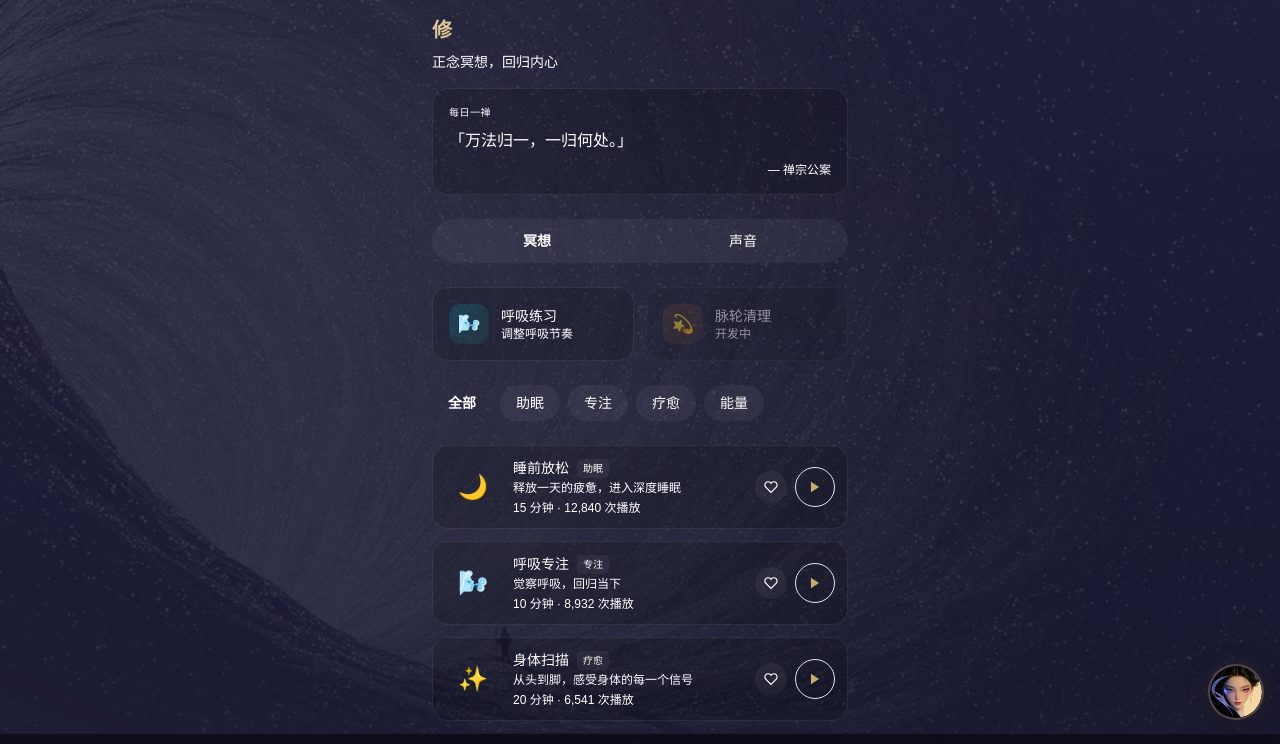
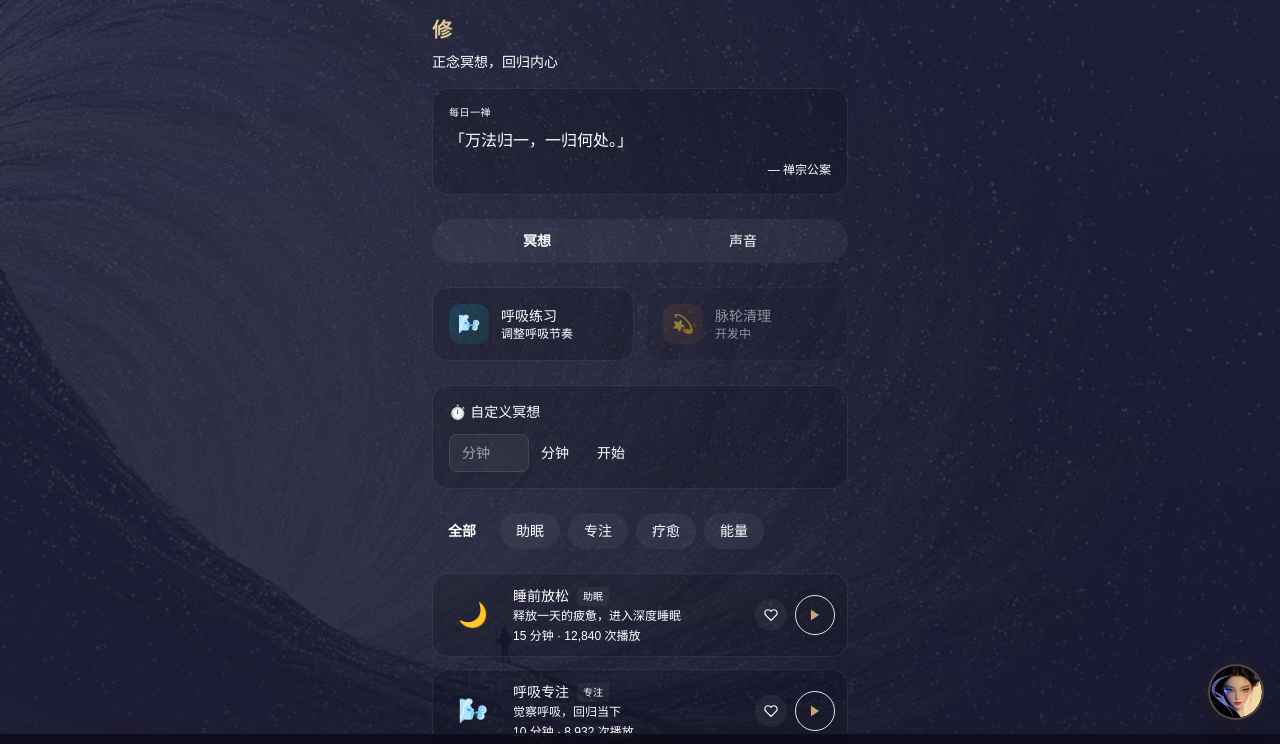
Before and after one commit to wuyi-LifeGPS/fatemaster-ai, a Next.js app: page /xiu in a window 1280 px wide. Shown: the top 744 px of the page. Built offline with nearby package versions, Linux system fonts and the light colour scheme.

Commit message:
feat: 冥想页面增加自定义计时器

```diff
--- a/src/app/xiu/page.tsx
+++ b/src/app/xiu/page.tsx
@@ -245,6 +245,37 @@ export default function XiuPage() {
             </div>
           </div>
 
+          {/* 自定义计时器 */}
+          <div className="moonly-card p-4 mb-6">
+            <div className="text-white text-sm font-medium mb-3">⏱️ 自定义冥想</div>
+            <div className="flex items-center gap-3">
+              <input
+                type="number"
+                min="1"
+                max="120"
+                placeholder="分钟"
+                className="w-20 bg-white/5 border border-white/10 rounded-lg px-3 py-2 text-white text-sm focus:outline-none focus:border-moonly-gold/30"
+                onKeyDown={(e) => {
+                  if (e.key === 'Enter') {
+                    const val = parseInt((e.target as HTMLInputElement).value, 10)
+                    if (val > 0) startMeditation('custom', val)
+                  }
+                }}
+              />
+              <span className="text-moonly-text-muted text-sm">分钟</span>
+              <button
+                onClick={() => {
+                  const input = document.querySelector('input[type="number"]') as HTMLInputElement
+                  const val = parseInt(input.value, 10)
+                  if (val > 0) startMeditation('custom', val)
+                }}
+                className="px-4 py-2 bg-moonly-gold/10 text-moonly-gold rounded-lg text-sm hover:bg-moonly-gold/20 transition"
+              >
+                开始
+              </button>
+            </div>
+          </div>
+
           {/* 分类筛选 */}
           <div className="flex gap-2 overflow-x-auto scrollbar-hide mb-6">
             {MEDITATION_CATEGORIES.map(cat => (
```
Also changed, not shown: 59 other files (tests, documents, lock files or other folders).
